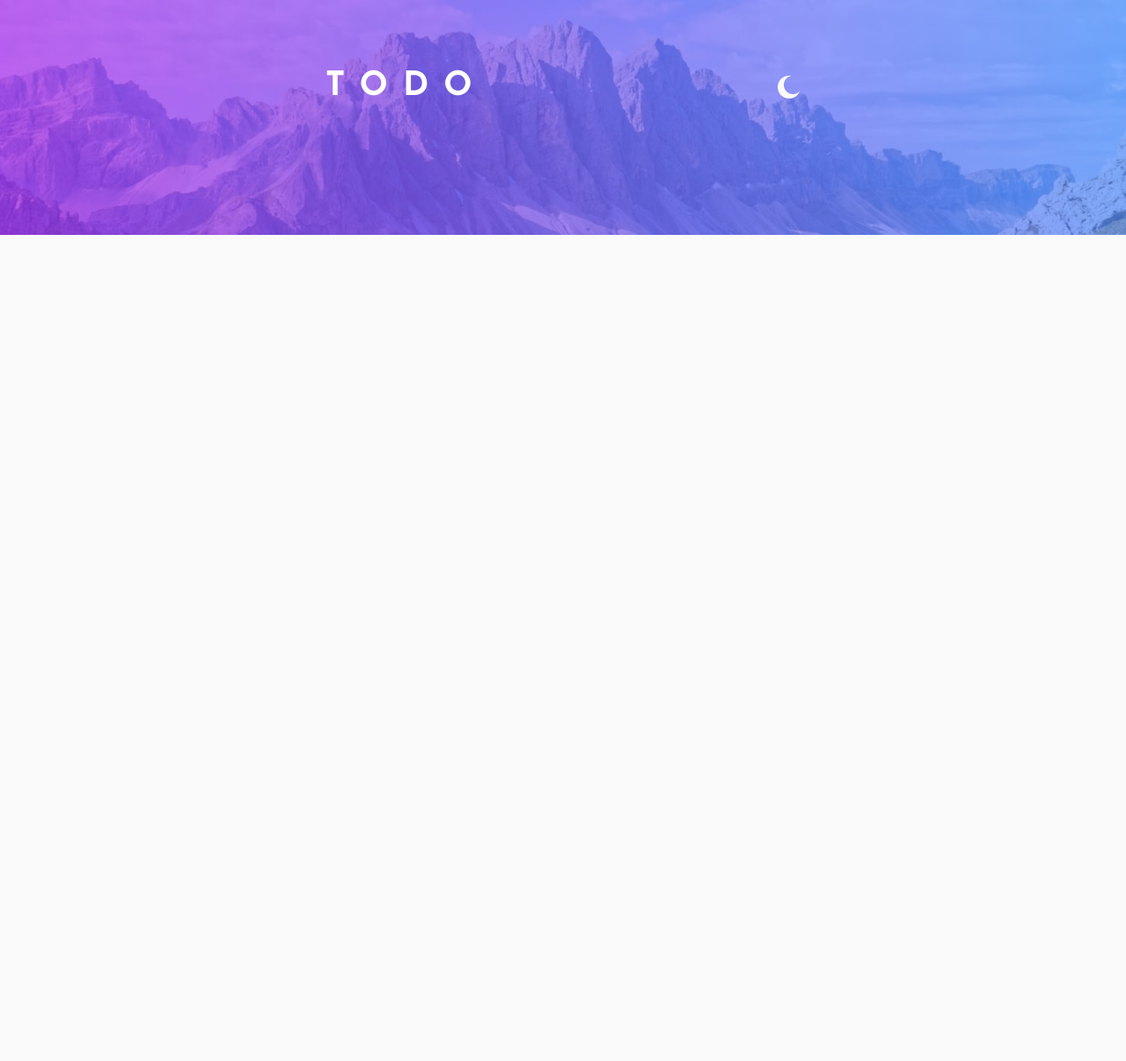
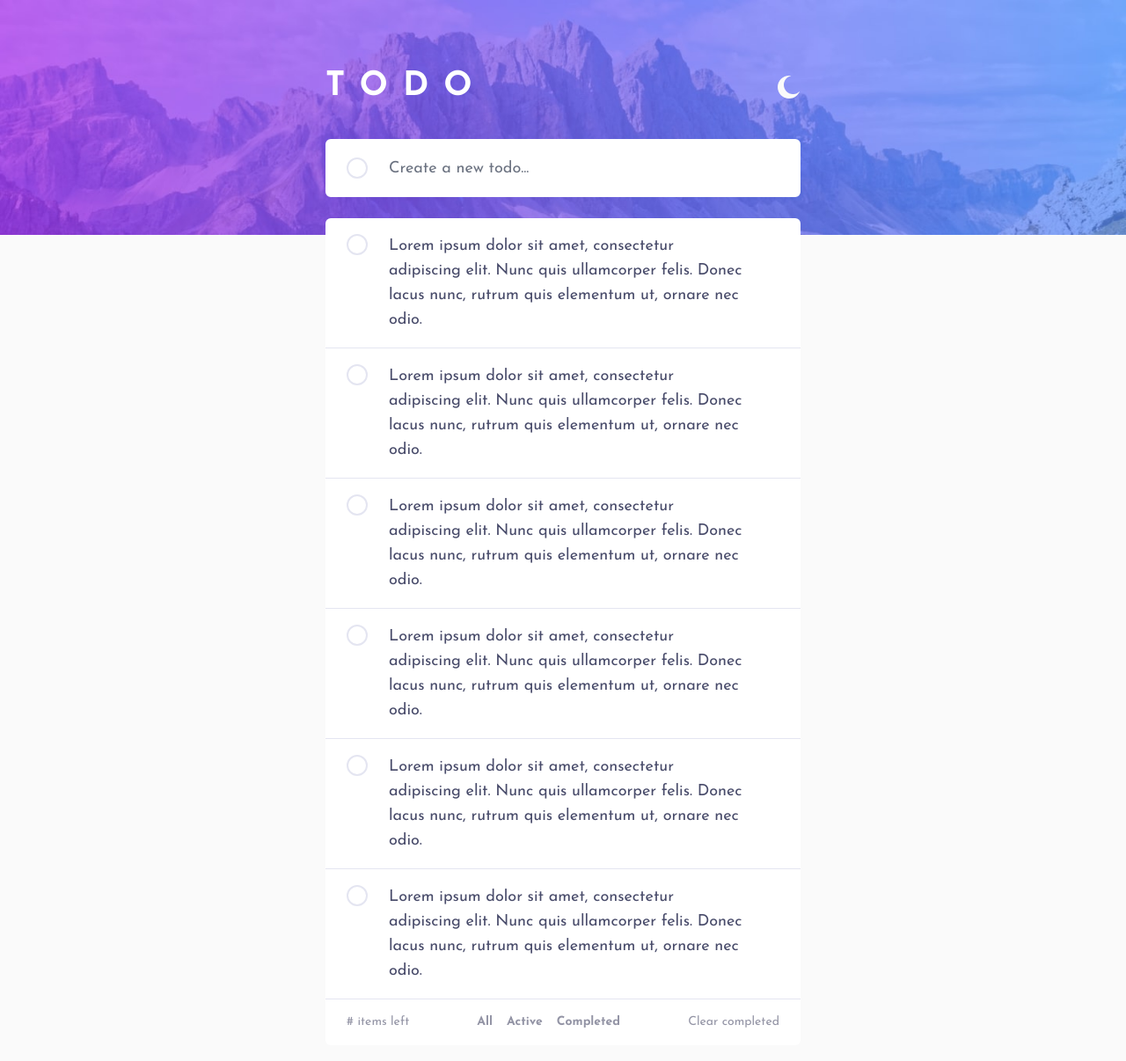
Before and after one commit to seanhillweb/frontend-mentor-todo-app-typescript, a Next.js app: page / in a window 1280 px wide. Shown: the top 1206 px of the page at 88% size. Before the commit the page ends 800 px from the top, so only its background shows below. Built offline with nearby package versions, Linux system fonts and the light colour scheme.

Commit message:
feat: initial scaffolding for todo-list component

```diff
--- a/src/app/page.js
+++ b/src/app/page.tsx
@@ -1,18 +1,26 @@
 import Banner from "@/components/banner";
 import { ThemeSwitch } from "@/components/theme-switch";
+import Form from "@/components/form";
+import TodoList from "@/components/todo-list";
 
 export default function Home() {
   return (
     <main aria-label="Content">
       <Banner />
       <div className="container">
-        <div className="mx-auto mt-[45px] flex max-w-[540px] flex-col gap-y-8 md:mt-[76px]">
+        <div className="mx-auto mb-[45px] mt-[45px] flex max-w-[540px] flex-col md:mb-[76px] md:mt-[76px]">
           <div className="flex flex-row items-center justify-between">
             <h1 className="text-[26px] font-bold uppercase leading-[1.2em] tracking-[0.45em] text-white md:text-[38px]">
               Todo
             </h1>
             <ThemeSwitch />
           </div>
+          <div className="mt-9">
+            <Form />
+          </div>
+          <div className="mt-6">
+            <TodoList />
+          </div>
         </div>
       </div>
     </main>
--- /dev/null
+++ b/src/components/form.tsx
@@ -0,0 +1,65 @@
+"use client";
+
+import React from "react";
+import { useForm, Resolver } from "react-hook-form";
+import { ErrorMessage } from "@hookform/error-message";
+
+type FormValues = {
+  todo: string;
+};
+
+const resolver: Resolver<FormValues> = async (values) => {
+  return {
+    values: values.todo ? values : {},
+    errors: !values.todo
+      ? {
+          todo: {
+            type: "required",
+            message: "Cannot be blank.",
+          },
+        }
+      : {},
+  };
+};
+
+export default function Form() {
+  const {
+    register,
+    handleSubmit,
+    formState: { errors },
+  } = useForm<FormValues>({ resolver });
+  const onSubmit = handleSubmit((data) => console.log(data));
+
+  return (
+    <form onSubmit={onSubmit}>
+      <div className="relative">
+        <div className="border-scheme-light-200 dark:border-scheme-dark-700 absolute left-[24px] top-1/2 block h-6 w-6 -translate-y-1/2 rounded-full border-2 bg-transparent"></div>
+        <input
+          {...register("todo")}
+          id="todo"
+          name="todo"
+          placeholder="Create a new todo..."
+          className={`text-scheme-light-500 dark:text-scheme-dark-500 dark:bg-scheme-dark-200 w-full rounded-md border-2 bg-white pb-4 pl-[70px] pr-4 pt-[18px] text-base focus:ring-transparent md:text-lg ${
+            errors.todo
+              ? "border-red-500 hover:border-red-500 focus:border-red-500"
+              : "dark:border-scheme-dark-200 dark:hover:border-scheme-dark-200 dark:focus:border-scheme-dark-200 border-white hover:border-white focus:border-white"
+          }`}
+          aria-invalid={errors.todo ? "true" : "false"}
+        />
+      </div>
+      <ErrorMessage
+        errors={errors}
+        name="todo"
+        render={({ message }) => (
+          <p
+            role="alert"
+            className="-mt-1 rounded-b border-2 border-red-500 bg-red-500 px-2 pb-1 pt-2 text-base text-white"
+          >
+            {message}
+          </p>
+        )}
+      />
+      <input type="submit" className="hidden" />
+    </form>
+  );
+}
--- /dev/null
+++ b/src/components/svgs/cross.tsx
@@ -0,0 +1,8 @@
+import * as React from "react";
+import { SVGProps } from "react";
+const SvgComponent = (props: SVGProps<SVGSVGElement>) => (
+  <svg xmlns="http://www.w3.org/2000/svg" width={18} height={18} {...props}>
+    <path d="m16.97 0 .708.707L9.546 8.84l8.132 8.132-.707.707-8.132-8.132-8.132 8.132L0 16.97l8.132-8.132L0 .707.707 0 8.84 8.132 16.971 0z" />
+  </svg>
+);
+export default SvgComponent;
--- a/src/components/svgs/sun.tsx
+++ b/src/components/svgs/sun.tsx
@@ -1,8 +1,8 @@
 import * as React from "react";
 import { SVGProps } from "react";
-const SvgComponent = (props: SVGProps<SVGSVGElement>) => (
+const SunSvgComponent = (props: SVGProps<SVGSVGElement>) => (
   <svg xmlns="http://www.w3.org/2000/svg" width={26} height={26} {...props}>
     <path d="M13 21a1 1 0 0 1 1 1v3a1 1 0 1 1-2 0v-3a1 1 0 0 1 1-1zm-5.657-2.343a1 1 0 0 1 0 1.414l-2.121 2.121a1 1 0 0 1-1.414-1.414l2.12-2.121a1 1 0 0 1 1.415 0zm12.728 0 2.121 2.121a1 1 0 0 1-1.414 1.414l-2.121-2.12a1 1 0 0 1 1.414-1.415zM13 8a5 5 0 1 1 0 10 5 5 0 0 1 0-10zm12 4a1 1 0 1 1 0 2h-3a1 1 0 1 1 0-2h3zM4 12a1 1 0 1 1 0 2H1a1 1 0 1 1 0-2h3zm18.192-8.192a1 1 0 0 1 0 1.414l-2.12 2.121a1 1 0 0 1-1.415-1.414l2.121-2.121a1 1 0 0 1 1.414 0zm-16.97 0 2.121 2.12A1 1 0 0 1 5.93 7.344L3.808 5.222a1 1 0 0 1 1.414-1.414zM13 0a1 1 0 0 1 1 1v3a1 1 0 1 1-2 0V1a1 1 0 0 1 1-1z" />
   </svg>
 );
-export default SvgComponent;
+export default SunSvgComponent;
--- a/src/components/theme-switch.tsx
+++ b/src/components/theme-switch.tsx
@@ -11,8 +11,9 @@ export const ThemeSwitch = () => {
     <button
       onClick={() => (theme == "dark" ? setTheme("light") : setTheme("dark"))}
       className="inline-block"
+      aria-label="Toggle theme"
     >
-      <span className="sr-only">Toggle Light or Dark Mode</span>
+      <span className="sr-only">Current theme: {theme}</span>
       <SunSvgComponent className="fill-scheme-light-100 hidden dark:block" />
       <MoonSvgComponent className="fill-scheme-light-100 block dark:hidden" />
     </button>
--- /dev/null
+++ b/src/components/todo-list.tsx
@@ -0,0 +1,66 @@
+import CrossSvgComponent from "./svgs/cross";
+
+const Count = () => {
+  return (
+    <p className="text-scheme-light-400 dark:text-scheme-dark-600 text-sm">
+      # items left
+    </p>
+  );
+};
+
+const Filter = () => {
+  return (
+    <div className="text-scheme-light-400 dark:text-scheme-dark-600 flex flex-row items-center justify-between gap-x-4 text-sm font-bold">
+      <button>All</button>
+      <button>Active</button>
+      <button>Completed</button>
+    </div>
+  );
+};
+
+const ClearCompleted = () => {
+  return (
+    <button className="text-scheme-light-400 dark:text-scheme-dark-600 text-sm">
+      Clear completed
+    </button>
+  );
+};
+
+const TodoItem = () => {
+  return (
+    <li className="border-scheme-light-200 dark:border-scheme-dark-700 group flex flex-row items-center justify-between gap-x-4 border-b px-4 pb-[17px] pt-[18px] last-of-type:border-none">
+      <button className="border-scheme-light-200 dark:border-scheme-dark-700 hover:border-brand-gradient-start dark:hover:border-brand-gradient-start mx-2 h-6 w-6 flex-none self-start rounded-full border-2 bg-transparent p-1">
+        <span className="sr-only">Mark complete</span>
+      </button>
+      <p className="text-scheme-light-500 dark:text-scheme-dark-300 grow">
+        Lorem ipsum dolor sit amet, consectetur adipiscing elit. Nunc quis
+        ullamcorper felis. Donec lacus nunc, rutrum quis elementum ut, ornare
+        nec odio.
+      </p>
+      <button className="invisible p-1 group-hover:visible">
+        <span className="sr-only">Clear item</span>
+        <CrossSvgComponent className="fill-scheme-light-500 dark:fill-scheme-dark-500" />
+      </button>
+    </li>
+  );
+};
+
+export default function TodoList() {
+  return (
+    <div className="dark:bg-scheme-dark-200 flex flex-col overflow-hidden rounded-md bg-white">
+      <ul className="list-none">
+        <TodoItem />
+        <TodoItem />
+        <TodoItem />
+        <TodoItem />
+        <TodoItem />
+        <TodoItem />
+      </ul>
+      <div className="border-scheme-light-200 dark:border-scheme-dark-700 flex flex-row items-center justify-between border-t px-6 py-4">
+        <Count />
+        <Filter />
+        <ClearCompleted />
+      </div>
+    </div>
+  );
+}
```
